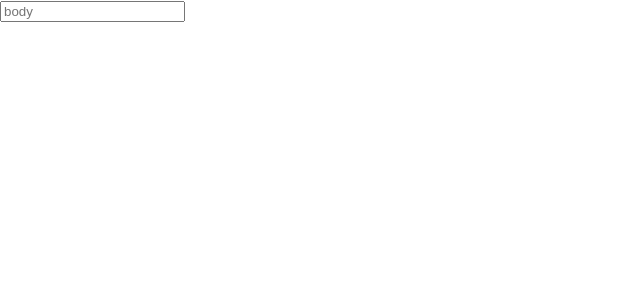
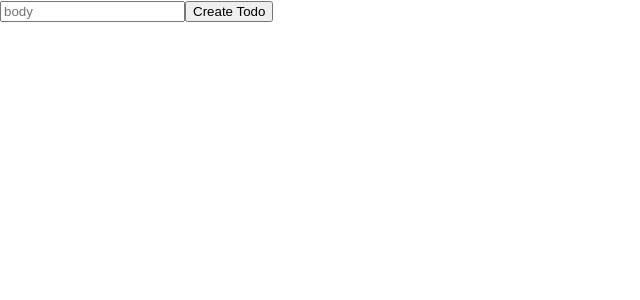
Before and after one commit to jon-dominguez94/templates, a React (Create React App) app in the folder rr/: page /#/ in a window 1280 px wide. Shown: the top 300 px of the page, without its empty margins (0-640 px from the left). Built offline with nearby package versions, Linux system fonts and the light colour scheme.

Commit message:
Add create button

```diff
--- a/rr/src/components/todo_form.jsx
+++ b/rr/src/components/todo_form.jsx
@@ -14,6 +14,7 @@ class TodoForm extends React.Component {
       <div>
         <form>
           <input type="text" placeholder="body"/>
+          <button>Create Todo</button>
         </form>
       </div>
     );
```
